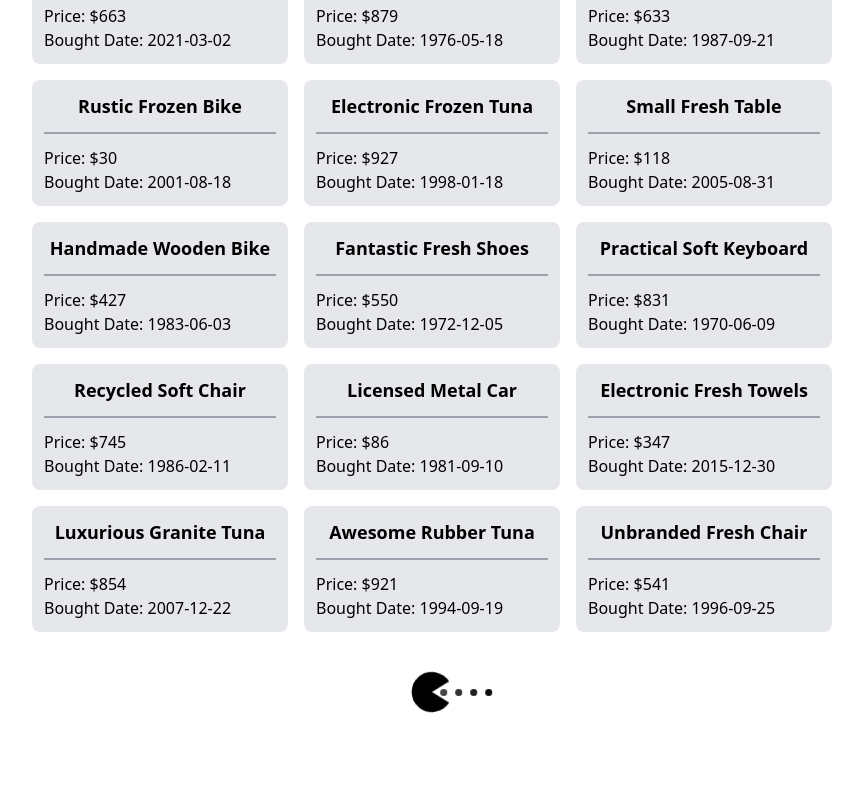
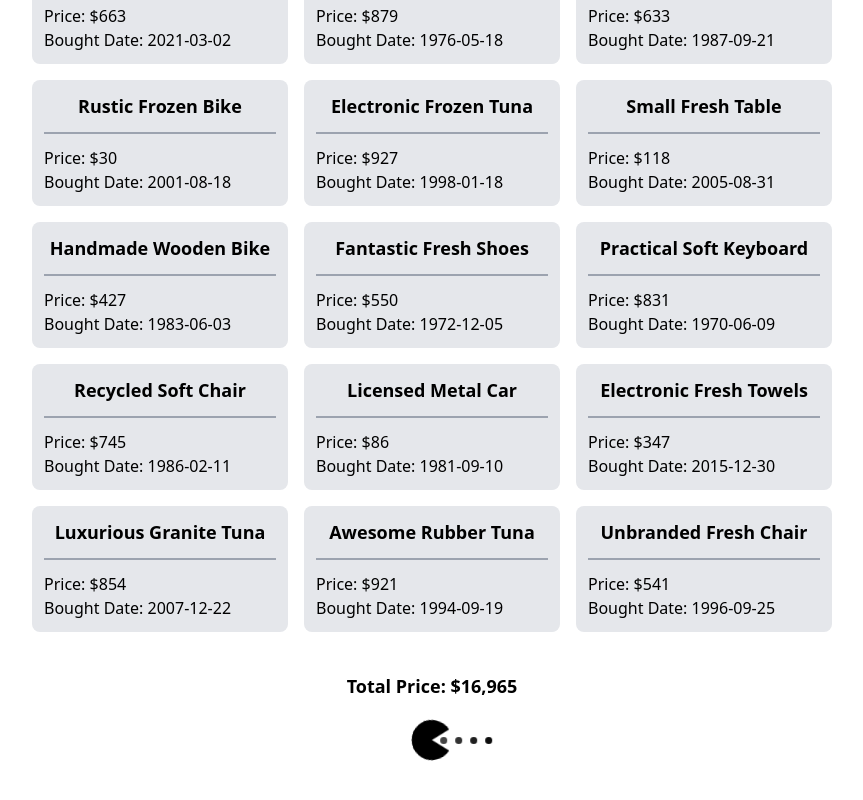
Before and after one commit to hyrmzz1/infinite-scroll, a React (Vite) app: page / in a window 1280 px wide. Shown: the part 884-1684 px from the top of the page, without its empty margins (208-1071 px from the left). Before the commit the page ends 1636 px from the top, so only its background shows below. Built offline with nearby package versions, Linux system fonts and the light colour scheme; the HTML template or start-up script is replaced by a standard one.

Commit message:
Feat: 로드된 데이터 가격 누적 합계 표시 기능 구현
- 신규 페이지 로드 시 products.price 합계 업데이트

```diff
--- a/src/App.tsx
+++ b/src/App.tsx
@@ -5,6 +5,7 @@ import { PacmanLoader } from "react-spinners";
 
 const App = () => {
   const [products, setProducts] = useState<MockData[]>([]); // 불러온 데이터 저장
+  let [totalPrice, setTotalPrice] = useState(0); // 불러온 데이터 price 총 합
   const [page, setPage] = useState(0); // 현재 페이지
   const [loading, setLoading] = useState(false);
   const [hasNextPage, setHasNextPage] = useState(false); // 다음 페이지 없으면 무한 스크롤 호출 X
@@ -21,6 +22,11 @@ const App = () => {
       const { datas, isEnd } = await getMockData(page); // page에 해당하는 데이터, 다음 페이지 유무 받아오기
 
       setProducts((prevProducts) => [...prevProducts, ...datas]); // 기존 데이터에 새로운 페이지 데이터 이어 붙이기
+
+      // 금액 합계에 새로운 페이지 데이터들의 금액 추가
+      const newTotalPrice = datas.reduce((acc, curr) => acc + curr.price, 0);
+      setTotalPrice((prevTotal) => prevTotal + newTotalPrice);
+
       setPageParams((prev) => [...prev, page]); // 호출한 페이지 번호 저장
       setHasNextPage(!isEnd); // 다음 페이지 유무 상태 설정
       // console.log("로딩 끝");
@@ -70,8 +76,12 @@ const App = () => {
         ))}
       </div>
 
+      <p className="font-bold text-lg">
+        Total Price: ${totalPrice.toLocaleString()}
+      </p>
+
       {hasNextPage && (
-        <div ref={observerRef}>
+        <div ref={observerRef} className="mt-5">
           <PacmanLoader speedMultiplier={0.75} size={20} />
         </div>
       )}
```
